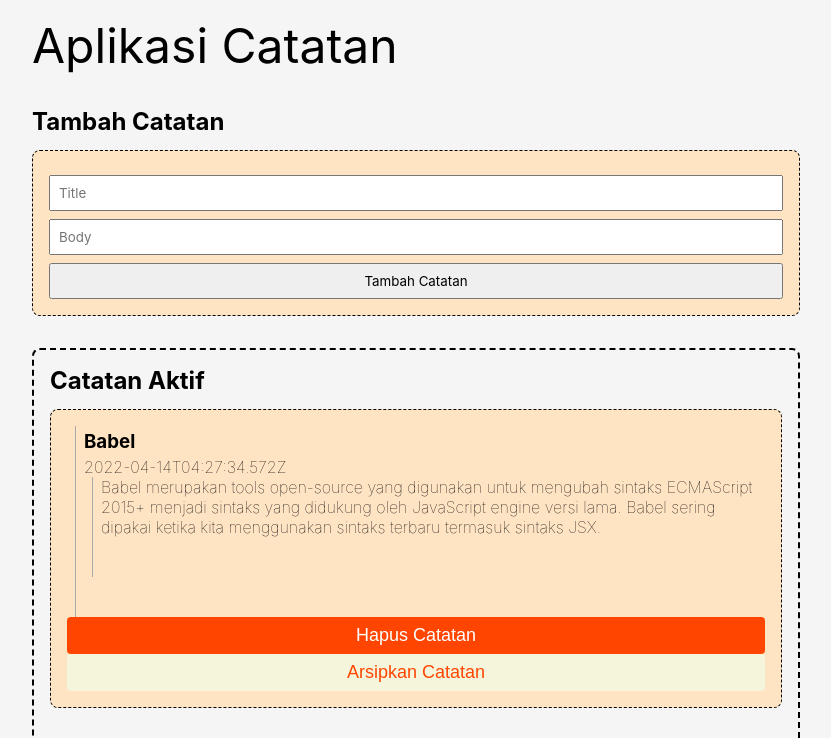
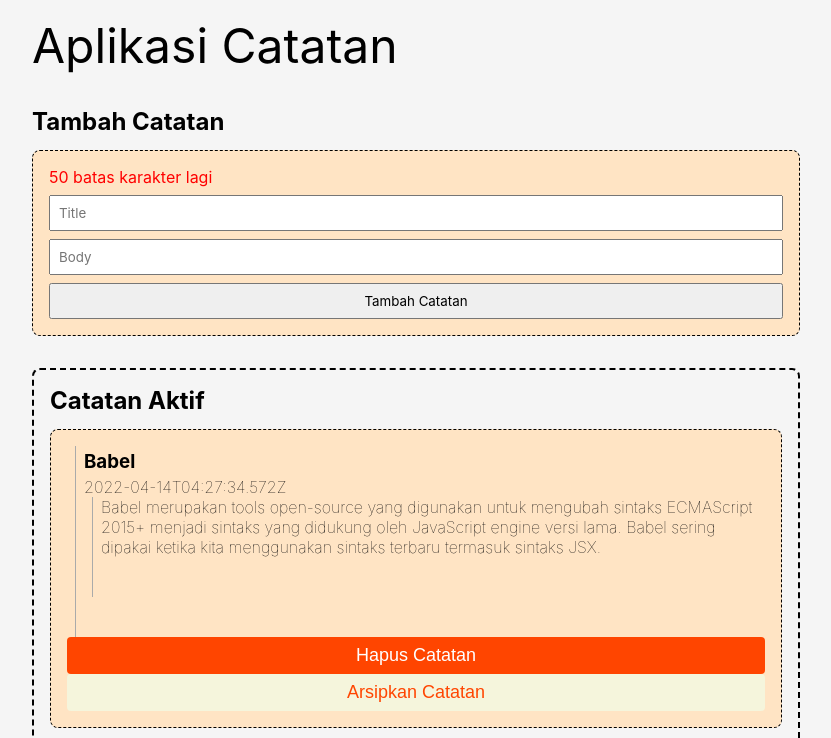
Before and after one commit to hafidzahm/submission-react, a React (Vite) app: page / in a window 1280 px wide. Shown: the top 738 px of the page, without its empty margins (224-1055 px from the left). Built offline with nearby package versions, Linux system fonts and the light colour scheme.

Commit message:
title-validation

```diff
--- a/src/component/note-form/NoteForm.jsx
+++ b/src/component/note-form/NoteForm.jsx
@@ -1,4 +1,5 @@
 import React from "react";
+import NoteTitleValidation from "./NoteTitleValidation";
 
 class NoteForm extends React.Component{
         constructor(props) {
@@ -10,12 +11,21 @@ class NoteForm extends React.Component{
             }
 
             this.onTitleChangeEventHandler = this.onTitleChangeEventHandler.bind(this);
+            this.onTitleCharHandler = this.onTitleCharHandler.bind(this)
             this.onBodyChangeEventHandler = this.onBodyChangeEventHandler.bind(this);
             this.onSubmitEventHandler = this.onSubmitEventHandler.bind(this)
 
 
         }
 
+        onTitleCharHandler (event) {
+            const title = event.target.value.length;
+            const maxLength = 50
+
+            title < 50 ?
+            console.log(maxLength - title + " batas karakter lagi") : console.log('karakter limit terpenuhi')
+
+        }
         onTitleChangeEventHandler(event) {
             this.setState(() => {
                 return {
@@ -41,7 +51,11 @@ class NoteForm extends React.Component{
         render() {
             return(
                 <form className="note-form" onSubmit={this.onSubmitEventHandler}>
-                    <input type="text" placeholder="Title" value={this.state.title} onChange={this.onTitleChangeEventHandler}/>
+                    <NoteTitleValidation text={
+                        (this.state.title.length < 50) ? 50 - this.state.title.length + " batas karakter lagi" :
+                        "batas karakter terpenuhi"
+                     } />
+                    <input type="text" placeholder="Title" value={this.state.title} onChange={this.onTitleChangeEventHandler} onInput={this.onTitleCharHandler}/>
                     <input type="text" placeholder="Body" value={this.state.body} onChange={this.onBodyChangeEventHandler}/>
                     <button type="submit">Tambah Catatan</button>
                 </form>
--- /dev/null
+++ b/src/component/note-form/NoteTitleValidation.jsx
@@ -0,0 +1,7 @@
+import React from "react";
+
+function NoteTitleValidation ({text}) {
+    return <p className="note-validation">{text}</p>
+}
+
+export default NoteTitleValidation;
--- a/src/styles/style.css
+++ b/src/styles/style.css
@@ -149,3 +149,7 @@
     border-radius: 8px;
     margin-bottom: 32px;
   }
+
+  .note-validation {
+    color: red;
+  }
```
